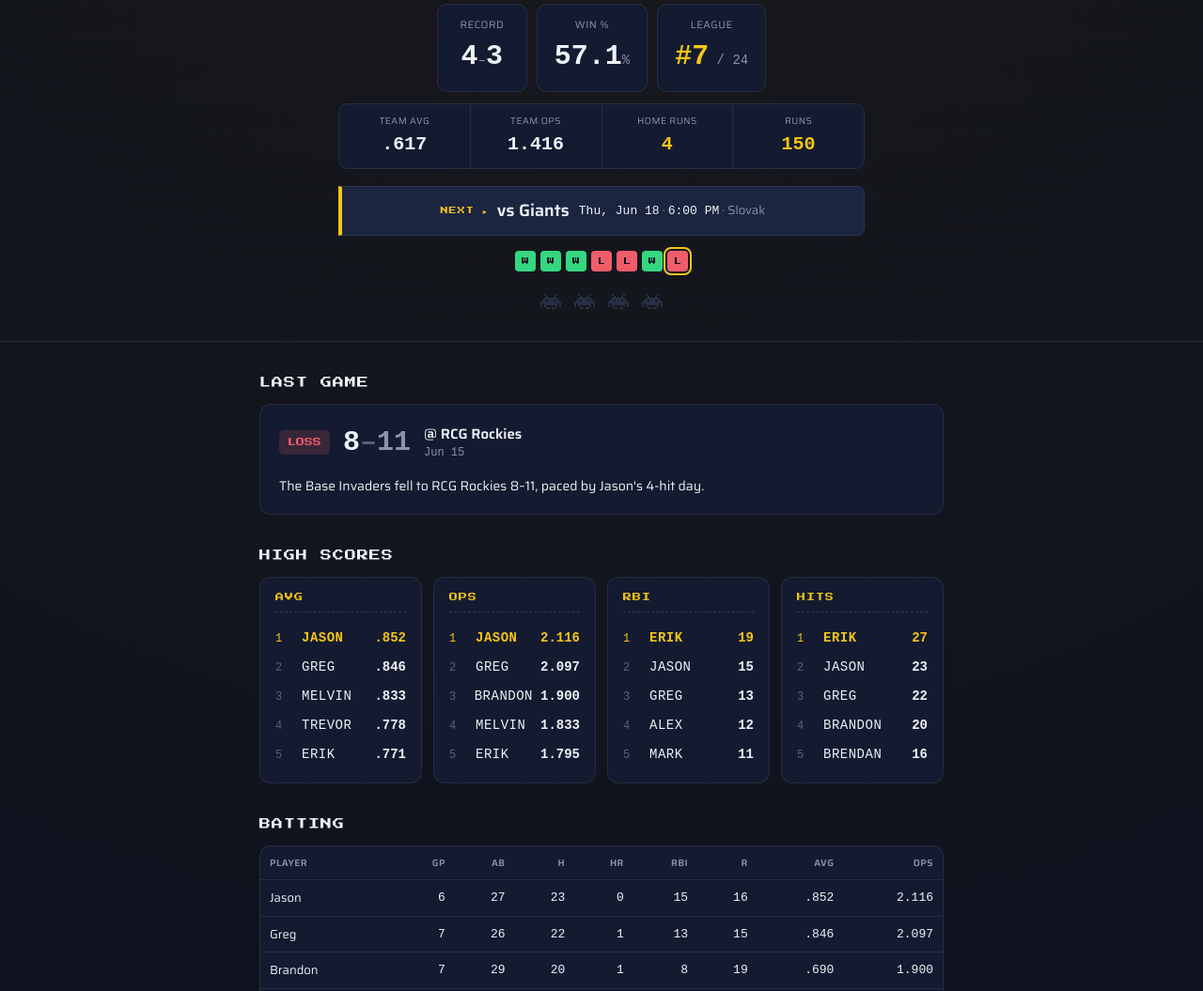
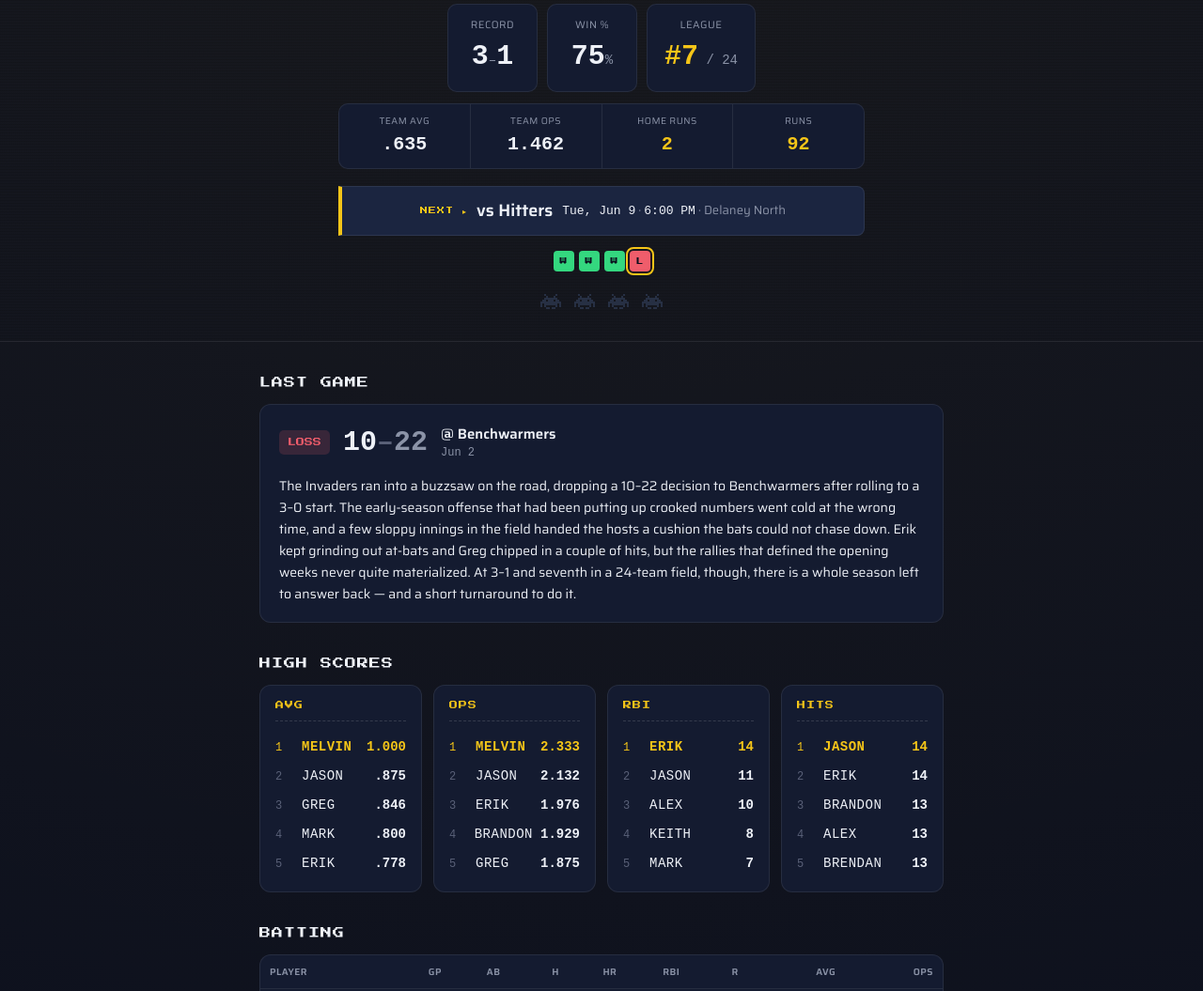
Before and after one commit to gkberry-winter/baseinvaders, a website: page index.html in a window 1280 px wide. Shown: the part 200-1255 px from the top of the page at 94% size. Drawn offline with Linux system fonts and the light colour scheme; a web font is replaced by a local one.

Commit message:
Add files via upload

```diff
--- a/data.json
+++ b/data.json
@@ -1,34 +1,33 @@
 {
   "team": "Base Invaders",
-  "updated": "Jun 16, 2026",
+  "updated": "Jun 9, 2026",
   "leagueUrl": "https://northshoreunlimited.ca/standings/",
   "sheetUrl": "https://docs.google.com/spreadsheets/d/1GYBt5mEGkC8YAokzqvHLtemRHdrC714m1gaIqc4OXA4/edit",
   "record": {
-    "w": 4,
-    "l": 3,
+    "w": 3,
+    "l": 1,
     "t": 0,
-    "winPct": 0.5714285714285714
+    "winPct": 0.75
   },
   "standing": {
     "rank": 7,
     "totalTeams": 24,
-    "diff": 41,
-    "last4": "W-L-L-W",
-    "streak": "W1"
+    "diff": 27,
+    "last4": "W-W-W-L",
+    "streak": "L1"
   },
   "teamBatting": {
-    "avg": 0.617,
-    "ops": 1.416,
-    "hr": 4,
-    "runs": 150
+    "avg": 0.635,
+    "ops": 1.462,
+    "hr": 2,
+    "runs": 92
   },
-  "recap": "The Base Invaders fell to RCG Rockies 8–11, paced by Jason's 4-hit day.",
   "nextGame": {
-    "date": "Thu, Jun 18",
-    "opponent": "Giants",
+    "date": "Tue, Jun 9",
+    "time": "6:00 PM",
+    "opponent": "Hitters",
     "home": true,
-    "time": "6:00 PM",
-    "park": "Slovak"
+    "park": "Delaney North"
   },
   "results": [
     {
@@ -62,33 +61,24 @@
       "us": 10,
       "them": 22,
       "res": "L"
-    },
+    }
+  ],
+  "schedule": [
     {
       "date": "Jun 9",
       "opp": "Hitters",
-      "home": true,
-      "us": 17,
-      "them": 28,
-      "res": "L"
+      "home": true
     },
     {
       "date": "Jun 11",
       "opp": "Bandits",
-      "home": false,
-      "us": 33,
-      "them": 8,
-      "res": "W"
+      "home": false
     },
     {
       "date": "Jun 15",
       "opp": "RCG Rockies",
-      "home": false,
-      "us": 8,
-      "them": 11,
-      "res": "L"
-    }
-  ],
-  "schedule": [
+      "home": false
+    },
     {
       "date": "Jun 18",
       "opp": "Giants",
@@ -173,210 +163,210 @@
   "standingsTable": [
     {
       "rank": 1,
-      "team": "Halfcut",
-      "w": 5,
+      "team": "Bases Loaded",
+      "w": 4,
       "l": 0,
       "t": 0,
-      "diff": 120,
-      "strk": "W5"
+      "diff": 79,
+      "strk": "W4"
     },
     {
       "rank": 2,
-      "team": "Expos",
+      "team": "Walk off Warriors",
       "w": 4,
       "l": 0,
       "t": 0,
-      "diff": 32,
+      "diff": 70,
       "strk": "W4"
     },
     {
       "rank": 3,
-      "team": "Bases Loaded",
-      "w": 5,
+      "team": "Halfcut",
+      "w": 3,
       "l": 0,
-      "t": 1,
-      "diff": 104,
-      "strk": "T1"
+      "t": 0,
+      "diff": 62,
+      "strk": "W3"
     },
     {
       "rank": 4,
-      "team": "Franki's",
-      "w": 5,
+      "team": "Expos",
+      "w": 2,
       "l": 0,
-      "t": 1,
-      "diff": 81,
-      "strk": "W4"
+      "t": 0,
+      "diff": 22,
+      "strk": "W2"
     },
     {
       "rank": 5,
-      "team": "Benchwarmers",
-      "w": 4,
+      "team": "Franki's",
+      "w": 3,
       "l": 0,
       "t": 1,
       "diff": 55,
-      "strk": "W3"
+      "strk": "W2"
     },
     {
       "rank": 6,
-      "team": "Walk off Warriors",
-      "w": 4,
-      "l": 1,
+      "team": "Benchwarmers",
+      "w": 2,
+      "l": 0,
       "t": 1,
-      "diff": 61,
-      "strk": "T1"
+      "diff": 30,
+      "strk": "W1"
     },
     {
       "rank": 7,
       "team": "Base Invaders",
-      "w": 4,
-      "l": 2,
+      "w": 3,
+      "l": 1,
       "t": 0,
-      "diff": 41,
-      "strk": "W1"
+      "diff": 27,
+      "strk": "L1"
     },
     {
       "rank": 8,
-      "team": "Marinaders",
+      "team": "Bat Intentions",
       "w": 3,
-      "l": 2,
+      "l": 1,
       "t": 0,
-      "diff": 39,
-      "strk": "W3"
+      "diff": 13,
+      "strk": "W2"
     },
     {
       "rank": 9,
       "team": "Chickadees",
-      "w": 3,
-      "l": 2,
+      "w": 2,
+      "l": 1,
       "t": 0,
       "diff": 24,
       "strk": "L1"
     },
     {
       "rank": 10,
-      "team": "Bat Intentions",
-      "w": 3,
+      "team": "Giants",
+      "w": 2,
       "l": 2,
       "t": 0,
-      "diff": 12,
-      "strk": "L1"
+      "diff": 22,
+      "strk": "W1"
     },
     {
       "rank": 11,
       "team": "Hitmen",
-      "w": 3,
+      "w": 2,
       "l": 2,
       "t": 0,
-      "diff": 9,
-      "strk": "W2"
+      "diff": 3,
+      "strk": "W1"
     },
     {
       "rank": 12,
-      "team": "Dusty Gloves",
+      "team": "Balls & Dolls",
       "w": 2,
       "l": 2,
       "t": 0,
-      "diff": -3,
+      "diff": 2,
       "strk": "W1"
     },
     {
       "rank": 13,
-      "team": "RCG Rockies",
-      "w": 3,
-      "l": 3,
+      "team": "Saved by the Balls",
+      "w": 2,
+      "l": 2,
       "t": 0,
-      "diff": -58,
-      "strk": "L1"
+      "diff": -11,
+      "strk": "W1"
     },
     {
       "rank": 14,
-      "team": "Balls & Dolls",
+      "team": "RCG Rockies",
       "w": 2,
-      "l": 3,
+      "l": 2,
       "t": 0,
-      "diff": -9,
+      "diff": -21,
       "strk": "L1"
     },
     {
       "rank": 15,
-      "team": "Giants",
-      "w": 2,
-      "l": 4,
+      "team": "Marinaders",
+      "w": 1,
+      "l": 2,
       "t": 0,
-      "diff": 6,
+      "diff": 24,
+      "strk": "W1"
+    },
+    {
+      "rank": 16,
+      "team": "Dusty Gloves",
+      "w": 1,
+      "l": 2,
+      "t": 0,
+      "diff": -25,
+      "strk": "L1"
+    },
+    {
+      "rank": 17,
+      "team": "Originals",
+      "w": 1,
+      "l": 3,
+      "t": 0,
+      "diff": -2,
+      "strk": "L3"
+    },
+    {
+      "rank": 18,
+      "team": "The Splinters",
+      "w": 1,
+      "l": 3,
+      "t": 0,
+      "diff": -37,
       "strk": "L2"
     },
     {
-      "rank": 16,
-      "team": "Saved by the Balls",
-      "w": 2,
-      "l": 4,
+      "rank": 19,
+      "team": "Stanley Slammers",
+      "w": 1,
+      "l": 3,
       "t": 0,
-      "diff": -30,
+      "diff": -49,
+      "strk": "W1"
+    },
+    {
+      "rank": 20,
+      "team": "Bandits",
+      "w": 1,
+      "l": 3,
+      "t": 0,
+      "diff": -64,
       "strk": "L2"
     },
     {
-      "rank": 17,
-      "team": "Hitters",
-      "w": 2,
-      "l": 4,
+      "rank": 21,
+      "team": "Bad Knees Bears",
+      "w": 0,
+      "l": 2,
       "t": 0,
-      "diff": -39,
-      "strk": "W2"
-    },
-    {
-      "rank": 18,
-      "team": "Stanley Slammers",
-      "w": 1,
-      "l": 4,
-      "t": 0,
-      "diff": -55,
-      "strk": "L1"
-    },
-    {
-      "rank": 19,
-      "team": "The Drivers",
-      "w": 1,
-      "l": 4,
-      "t": 0,
-      "diff": -70,
+      "diff": -27,
       "strk": "L2"
     },
     {
-      "rank": 20,
-      "team": "Originals",
-      "w": 1,
-      "l": 5,
+      "rank": 22,
+      "team": "The Drivers",
+      "w": 0,
+      "l": 3,
       "t": 0,
-      "diff": -35,
-      "strk": "L5"
-    },
-    {
-      "rank": 21,
-      "team": "The Splinters",
-      "w": 1,
-      "l": 5,
-      "t": 0,
-      "diff": -77,
-      "strk": "L4"
-    },
-    {
-      "rank": 22,
-      "team": "Bandits",
-      "w": 1,
-      "l": 5,
-      "t": 0,
-      "diff": -100,
-      "strk": "L4"
+      "diff": -58,
+      "strk": "L3"
     },
     {
       "rank": 23,
-      "team": "Bad Knees Bears",
+      "team": "Hitters",
       "w": 0,
-      "l": 3,
+      "l": 4,
       "t": 0,
-      "diff": -37,
-      "strk": "L3"
+      "diff": -68,
+      "strk": "L4"
     },
     {
       "rank": 24,
@@ -391,148 +381,159 @@
   "leaders": {
     "AVG": [
       [
+        "Melvin",
+        "1.000"
+      ],
+      [
         "Jason",
-        ".852"
+        ".875"
       ],
       [
         "Greg",
         ".846"
       ],
       [
-        "Melvin",
-        ".833"
-      ],
-      [
-        "Trevor",
-        ".778"
+        "Mark",
+        ".800"
       ],
       [
         "Erik",
-        ".771"
+        ".778"
       ]
     ],
     "OPS": [
       [
+        "Melvin",
+        "2.333"
+      ],
+      [
         "Jason",
-        "2.116"
+        "2.132"
+      ],
+      [
+        "Erik",
+        "1.976"
+      ],
+      [
+        "Brandon",
+        "1.929"
       ],
       [
         "Greg",
-        "2.097"
-      ],
-      [
-        "Brandon",
-        "1.900"
-      ],
-      [
-        "Melvin",
-        "1.833"
-      ],
-      [
-        "Erik",
-        "1.795"
+        "1.875"
       ]
     ],
     "RBI": [
       [
         "Erik",
-        "19"
+        "14"
       ],
       [
         "Jason",
-        "15"
+        "11"
       ],
       [
-        "Greg",
+        "Alex",
+        "10"
+      ],
+      [
+        "Keith",
+        "8"
+      ],
+      [
+        "Mark",
+        "7"
+      ]
+    ],
+    "Hits": [
+      [
+        "Jason",
+        "14"
+      ],
+      [
+        "Erik",
+        "14"
+      ],
+      [
+        "Brandon",
         "13"
       ],
       [
         "Alex",
-        "12"
-      ],
-      [
-        "Mark",
-        "11"
-      ]
-    ],
-    "Hits": [
-      [
-        "Erik",
-        "27"
-      ],
-      [
-        "Jason",
-        "23"
-      ],
-      [
-        "Greg",
-        "22"
-      ],
-      [
-        "Brandon",
-        "20"
+        "13"
       ],
       [
         "Brendan",
-        "16"
+        "13"
       ]
     ]
   },
   "players": [
     {
+      "name": "Melvin",
+      "gp": 1,
+      "ab": 3,
+      "h": 3,
+      "hr": 0,
+      "rbi": 1,
+      "r": 3,
+      "avg": 1.0,
+      "ops": 2.333
+    },
+    {
       "name": "Jason",
-      "gp": 6,
-      "ab": 27,
-      "h": 23,
+      "gp": 4,
+      "ab": 16,
+      "h": 14,
       "hr": 0,
-      "rbi": 15,
-      "r": 16,
-      "avg": 0.852,
-      "ops": 2.116
+      "rbi": 11,
+      "r": 10,
+      "avg": 0.875,
+      "ops": 2.132
+    },
+    {
+      "name": "Erik",
+      "gp": 4,
+      "ab": 18,
+      "h": 14,
+      "hr": 1,
+      "rbi": 14,
+      "r": 15,
+      "avg": 0.778,
+      "ops": 1.976
+    },
+    {
+      "name": "Brandon",
+      "gp": 4,
+      "ab": 18,
+      "h": 13,
+      "hr": 0,
+      "rbi": 5,
+      "r": 13,
+      "avg": 0.722,
+      "ops": 1.929
     },
     {
       "name": "Greg",
-      "gp": 7,
-      "ab": 26,
-      "h": 22,
-      "hr": 1,
-      "rbi": 13,
-      "r": 15,
+      "gp": 4,
+      "ab": 13,
+      "h": 11,
+      "hr": 0,
+      "rbi": 5,
+      "r": 7,
       "avg": 0.846,
-      "ops": 2.097
+      "ops": 1.875
     },
     {
-      "name": "Brandon",
-      "gp": 7,
-      "ab": 29,
-      "h": 20,
-      "hr": 1,
-      "rbi": 8,
-      "r": 19,
-      "avg": 0.69,
-      "ops": 1.9
-    },
-    {
-      "name": "Melvin",
+      "name": "Mark",
       "gp": 2,
-      "ab": 6,
-      "h": 5,
+      "ab": 10,
+      "h": 8,
       "hr": 0,
-      "rbi": 1,
-      "r": 3,
-      "avg": 0.833,
-      "ops": 1.833
-    },
-    {
-      "name": "Erik",
-      "gp": 7,
-      "ab": 35,
-      "h": 27,
-      "hr": 1,
-      "rbi": 19,
-      "r": 25,
-      "avg": 0.771,
-      "ops": 1.795
+      "rbi": 7,
+      "r": 4,
+      "avg": 0.8,
+      "ops": 1.718
     },
     {
       "name": "Keith",
@@ -547,69 +548,36 @@
     },
     {
       "name": "Brendan",
-      "gp": 5,
-      "ab": 23,
-      "h": 16,
+      "gp": 4,
+      "ab": 19,
+      "h": 13,
       "hr": 1,
       "rbi": 7,
-      "r": 11,
-      "avg": 0.696,
-      "ops": 1.609
+      "r": 9,
+      "avg": 0.684,
+      "ops": 1.632
     },
     {
-      "name": "Trevor",
+      "name": "Sam",
       "gp": 2,
       "ab": 9,
-      "h": 7,
+      "h": 6,
       "hr": 0,
-      "rbi": 5,
+      "rbi": 1,
       "r": 3,
-      "avg": 0.778,
-      "ops": 1.556
-    },
-    {
-      "name": "Mark",
-      "gp": 5,
-      "ab": 20,
-      "h": 14,
-      "hr": 0,
-      "rbi": 11,
-      "r": 7,
-      "avg": 0.7,
-      "ops": 1.514
+      "avg": 0.667,
+      "ops": 1.589
     },
     {
       "name": "Dallas",
-      "gp": 3,
-      "ab": 8,
-      "h": 5,
+      "gp": 1,
+      "ab": 3,
+      "h": 2,
       "hr": 0,
-      "rbi": 1,
-      "r": 5,
-      "avg": 0.625,
-      "ops": 1.375
-    },
-    {
-      "name": "Katie",
-      "gp": 3,
-      "ab": 16,
-      "h": 10,
-      "hr": 0,
-      "rbi": 6,
-      "r": 3,
-      "avg": 0.625,
-      "ops": 1.313
-    },
-    {
-      "name": "Sam",
-      "gp": 3,
-      "ab": 12,
-      "h": 7,
-      "hr": 0,
-      "rbi": 1,
-      "r": 3,
-      "avg": 0.583,
-      "ops": 1.282
+      "rbi": 0,
+      "r": 2,
+      "avg": 0.667,
+      "ops": 1.333
     },
     {
       "name": "Diana",
@@ -623,92 +591,93 @@
       "ops": 1.2
     },
     {
-      "name": "Sean",
+      "name": "Alex",
       "gp": 4,
-      "ab": 14,
-      "h": 9,
+      "ab": 19,
+      "h": 13,
       "hr": 0,
-      "rbi": 6,
-      "r": 3,
-      "avg": 0.643,
-      "ops": 1.188
+      "rbi": 10,
+      "r": 8,
+      "avg": 0.684,
+      "ops": 1.16
     },
     {
-      "name": "Alex",
-      "gp": 6,
-      "ab": 26,
-      "h": 15,
+      "name": "Vee",
+      "gp": 1,
+      "ab": 3,
+      "h": 1,
       "hr": 0,
-      "rbi": 12,
-      "r": 12,
-      "avg": 0.577,
-      "ops": 1.079
+      "rbi": 0,
+      "r": 2,
+      "avg": 0.333,
+      "ops": 1.048
     },
     {
-      "name": "Alexander",
-      "gp": 3,
-      "ab": 11,
-      "h": 5,
+      "name": "Scotty",
+      "gp": 2,
+      "ab": 10,
+      "h": 3,
       "hr": 0,
-      "rbi": 4,
+      "rbi": 2,
       "r": 3,
-      "avg": 0.455,
-      "ops": 1.045
+      "avg": 0.3,
+      "ops": 0.862
     },
     {
       "name": "Julie",
-      "gp": 5,
-      "ab": 22,
+      "gp": 4,
+      "ab": 20,
       "h": 8,
       "hr": 0,
       "rbi": 5,
       "r": 8,
-      "avg": 0.364,
-      "ops": 0.755
+      "avg": 0.4,
+      "ops": 0.829
     },
     {
-      "name": "Scotty",
-      "gp": 5,
-      "ab": 19,
-      "h": 5,
-      "hr": 0,
-      "rbi": 8,
-      "r": 7,
-      "avg": 0.263,
-      "ops": 0.703
-    },
-    {
-      "name": "Vee",
+      "name": "Sean",
       "gp": 2,
       "ab": 8,
-      "h": 2,
+      "h": 4,
       "hr": 0,
-      "rbi": 0,
-      "r": 2,
-      "avg": 0.25,
-      "ops": 0.625
+      "rbi": 2,
+      "r": 1,
+      "avg": 0.5,
+      "ops": 0.806
     },
     {
       "name": "Brooklyn",
-      "gp": 3,
-      "ab": 13,
-      "h": 3,
+      "gp": 1,
+      "ab": 5,
+      "h": 1,
+      "hr": 0,
+      "rbi": 0,
+      "r": 1,
+      "avg": 0.2,
+      "ops": 0.6
+    },
+    {
+      "name": "Alexander",
+      "gp": 1,
+      "ab": 3,
+      "h": 0,
       "hr": 0,
       "rbi": 1,
-      "r": 1,
-      "avg": 0.231,
-      "ops": 0.538
+      "r": 0,
+      "avg": null,
+      "ops": null
     },
     {
       "name": "Jordan",
-      "gp": 5,
-      "ab": 9,
-      "h": 2,
+      "gp": 2,
+      "ab": 3,
+      "h": 0,
       "hr": 0,
-      "rbi": 1,
+      "rbi": 0,
       "r": 0,
-      "avg": 0.222,
-      "ops": 0.475
+      "avg": null,
+      "ops": null
     }
-  ]
+  ],
+  "recap": "The Invaders ran into a buzzsaw on the road, dropping a 10–22 decision to Benchwarmers after rolling to a 3–0 start. The early-season offense that had been putting up crooked numbers went cold at the wrong time, and a few sloppy innings in the field handed the hosts a cushion the bats could not chase down. Erik kept grinding out at-bats and Greg chipped in a couple of hits, but the rallies that defined the opening weeks never quite materialized. At 3–1 and seventh in a 24-team field, though, there is a whole season left to answer back — and a short turnaround to do it."
 }
--- a/index.html
+++ b/index.html
@@ -11,14 +11,14 @@
 <meta property="og:type" content="website">
 <meta property="og:site_name" content="Base Invaders">
 <meta property="og:url" content="https://baseinvaderssoftball.netlify.app/">
-<meta property="og:title" content="Base Invaders — 4–3 · #7 of 24">
-<meta property="og:description" content="Next up: vs Giants Thu, Jun 18 6:00 PM · NorthShore Slo-Pitch">
+<meta property="og:title" content="Base Invaders — 4–2 · #7 of 24">
+<meta property="og:description" content="NorthShore Slo-Pitch · Thunder Bay">
 <meta property="og:image" content="https://baseinvaderssoftball.netlify.app/og-image.png">
 <meta property="og:image:width" content="1200">
 <meta property="og:image:height" content="630">
 <meta name="twitter:card" content="summary_large_image">
-<meta name="twitter:title" content="Base Invaders — 4–3 · #7 of 24">
-<meta name="twitter:description" content="Next up: vs Giants Thu, Jun 18 6:00 PM · NorthShore Slo-Pitch">
+<meta name="twitter:title" content="Base Invaders — 4–2 · #7 of 24">
+<meta name="twitter:description" content="NorthShore Slo-Pitch · Thunder Bay">
 <meta name="twitter:image" content="https://baseinvaderssoftball.netlify.app/og-image.png">
 <!-- OG:END -->
 <link rel="preconnect" href="https://fonts.googleapis.com">
@@ -154,7 +154,8 @@
   .recap-meta{flex:1;min-width:140px}
   .recap-meta .opp{font-size:15px;font-weight:600}
   .recap-meta .date{font-size:12px;color:var(--muted);font-family:var(--mono)}
-  .recap-text{font-size:14px;color:var(--text);line-height:1.65;margin:0}
+  .recap-text{font-size:14px;color:var(--text);line-height:1.65;margin:0 0 10px}
+  .recap-text:last-child{margin-bottom:0}
 
   /* HIGH-SCORE LEADERS (arcade) */
   .lead h3{font-family:var(--pixel);font-size:9px;letter-spacing:1px;color:var(--gold);font-weight:400;
@@ -262,7 +263,7 @@ const FALLBACK = {
   "record":{"w":3,"l":1,"t":0,"winPct":0.750},
   "standing":{"rank":7,"totalTeams":24,"diff":27,"last4":"W-W-W-L","streak":"L1"},
   "teamBatting":{"avg":0.635,"ops":1.462,"hr":2,"runs":92},
-  "recap":"A rough night on the road as the Invaders dropped one to Benchwarmers 10\u201322, the bats going quiet after a red-hot start to the season. Still 3\u20131 and sitting comfortably in the upper third of the league, with a quick chance to bounce right back.",
+  "recap":"A rough night on the road as the Invaders dropped one to Benchwarmers 10\u201322, the first real stumble after a red-hot 3\u20130 start to the season. The bats that had carried the early surge went quiet at the wrong time, and a couple of crooked innings on defense let the game get away before the lineup could answer. Erik kept battling at the plate and Greg found a couple of knocks, but the offense never strung together the kind of rally that defined the opening weeks. Still, at 3\u20131 and sitting comfortably in the upper third of a 24-team league, this one reads more like a blip than a trend \u2014 and the schedule offers a quick chance to bounce right back.",
   "nextGame":{"date":"Tue, Jun 9","time":"6:00 PM","opponent":"Hitters","home":true,"park":"Delaney North"},
   "results":[
     {"date":"May 26","opp":"Dusty Gloves","home":true,"us":26,"them":0,"res":"W"},
@@ -412,7 +413,7 @@ function render(D){
         <span class="recap-score"><span class="us">${lr.us}</span><span style="color:var(--dim)">–</span><span class="them">${lr.them}</span></span>
         <span class="recap-meta"><div class="opp">${ha(lr.home)} ${esc(lr.opp)}</div><div class="date">${esc(lr.date)}</div></span>
       </div>
-      <p class="recap-text">${esc(D.recap)}</p>`;
+      ${String(D.recap).split(/\n\n+/).map(par=>`<p class="recap-text">${esc(par.replace(/\n/g," "))}</p>`).join("")}`;
   } else recapSec.hidden=true;
 
   const ng=D.nextGame, ngEl=document.getElementById("nextgame");
```
